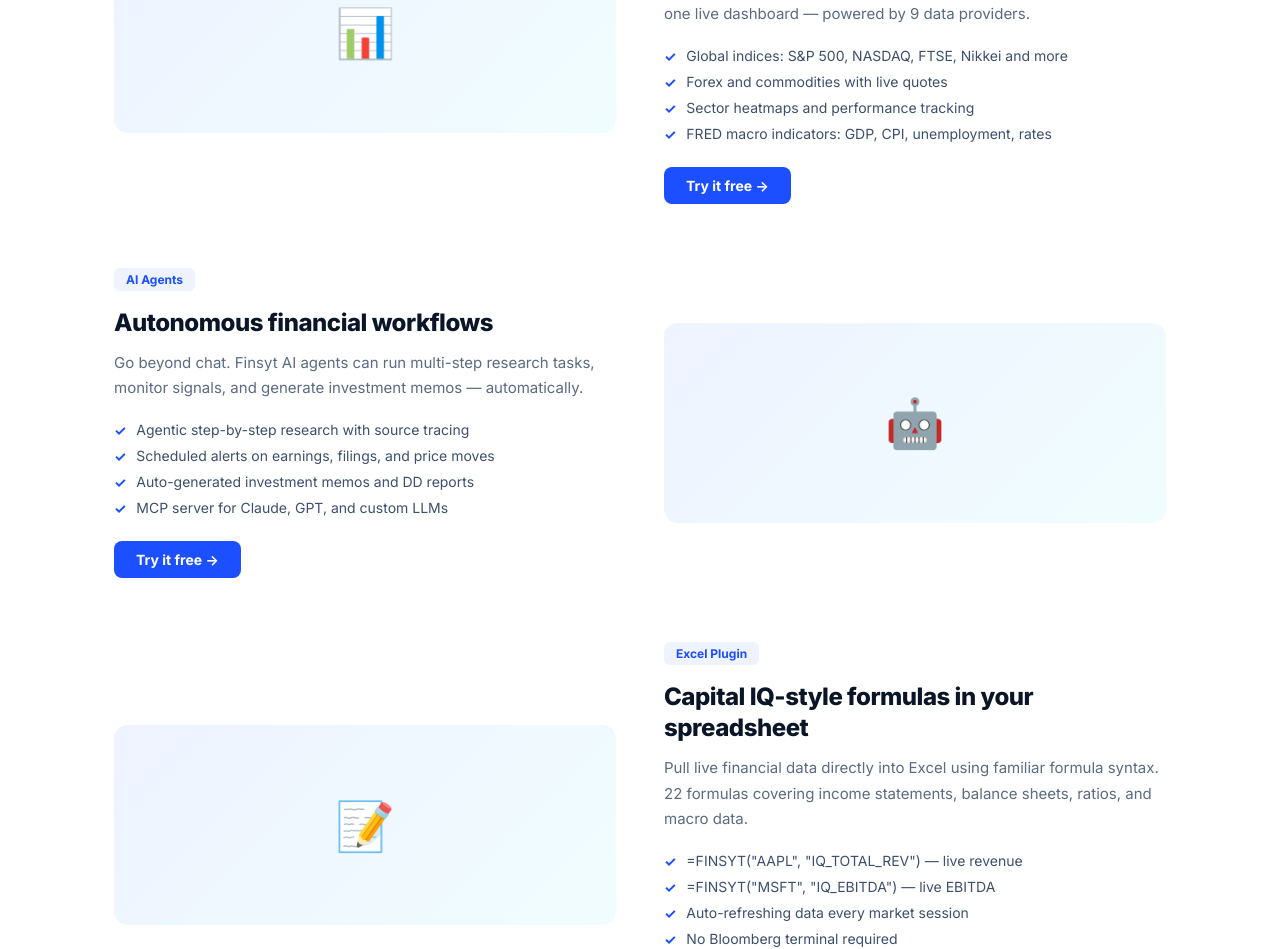
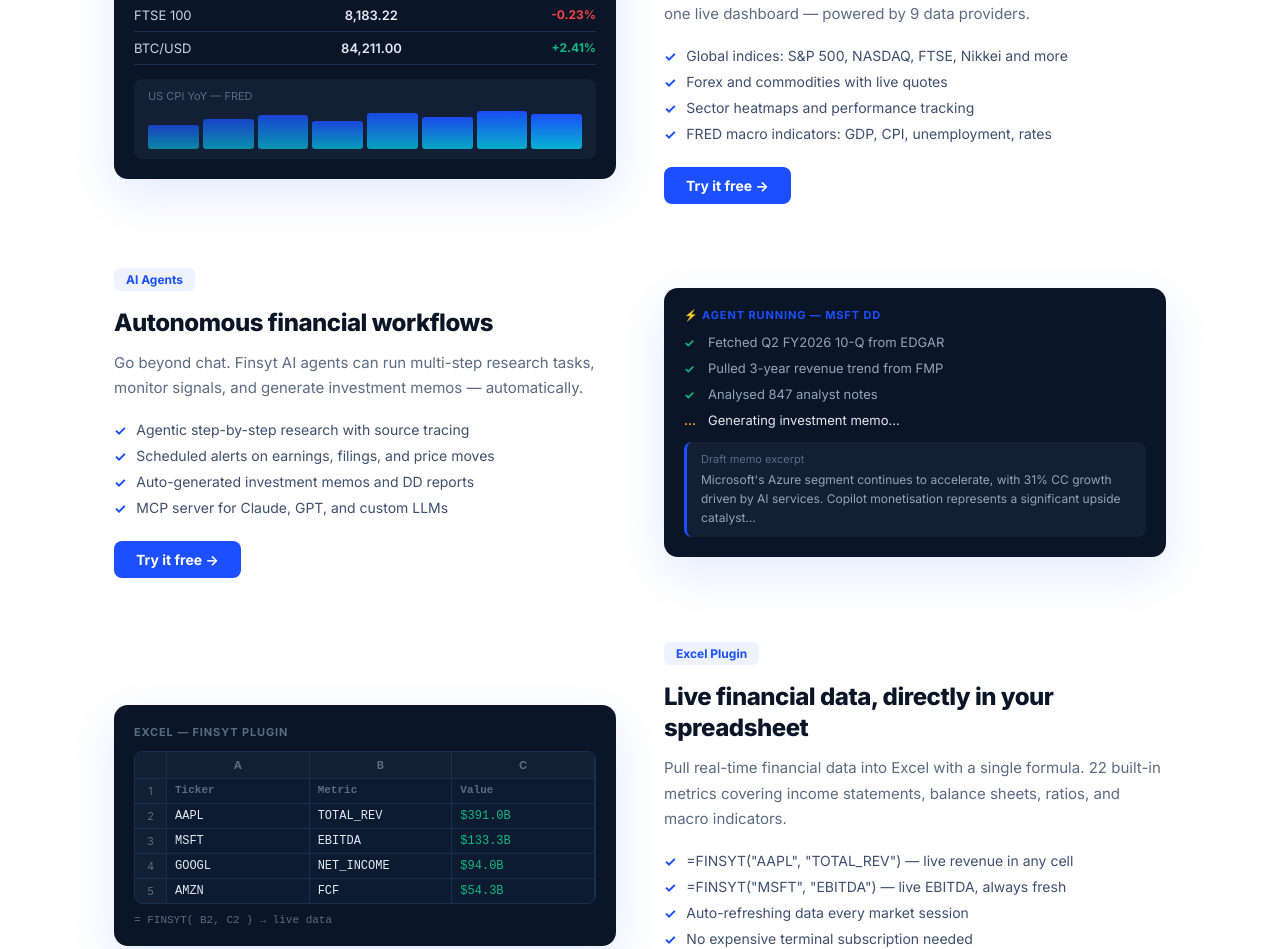
Before and after one commit to jaimedhenriques/finsyt, a Next.js app: page / in a window 1280 px wide. Shown: the part 2008-2957 px from the top of the page. Built offline with nearby package versions, Linux system fonts and the light colour scheme.

Commit message:
fix: remove all Capital IQ references, replace feature placeholders with rich UI mockups

```diff
--- a/app/api/ai-research/route.ts
+++ b/app/api/ai-research/route.ts
@@ -11,7 +11,7 @@
 
 const SYSTEM_PROMPT = `You are Finsyt Intelligence — an institutional-grade AI financial analyst built into the Finsyt platform.
 
-You have live access to: real-time market quotes (FMP), income statements + balance sheets + cash flows (FMP), earnings call transcripts (FMP), SEC filings (EDGAR), insider transactions (FMP/EODHD/Finnhub), analyst estimates & consensus (FMP), news & sentiment (EODHD/FMP/Finnhub), macro indicators (FRED), and the full Capital IQ mnemonic dictionary (16,537 data points).
+You have live access to: real-time market quotes (FMP), income statements + balance sheets + cash flows (FMP), earnings call transcripts (FMP), SEC filings (EDGAR), insider transactions (FMP/EODHD/Finnhub), analyst estimates & consensus (FMP), news & sentiment (EODHD/FMP/Finnhub), macro indicators (FRED), and the Finsyt formula dictionary (22 financial metrics across income statement, balance sheet, and macro data).
 
 Your responses must:
 1. Lead with the direct answer — no preamble
@@ -19,7 +19,7 @@
 3. Always cite the source inline: (FMP), (EDGAR 10-K), (transcript Q4'26), (FRED), (consensus)
 4. Structure as: KEY FACTS → ANALYSIS → RISK FACTORS → SYNTHESIS
 5. Be concise but data-rich — target analysts and sophisticated investors
-6. If asked about a formula or metric, reference the Capital IQ mnemonic (e.g. IQ_TOTAL_REV)
+6. If asked about a formula or metric, reference the Finsyt metric key (e.g. TOTAL_REV, EBITDA, FCF)
 7. Flag uncertainties — if data is stale or estimated, say so
 
 You have access to: FMP financials (IS/BS/CF/ratios), EODHD fundamentals, Finnhub real-time quotes, FRED macro data, FMP earnings transcripts, FMP/SEC filings, insider trade data, CIQ mnemonic dictionary.`
--- a/app/app/formulas/page.tsx
+++ b/app/app/formulas/page.tsx
@@ -143,7 +143,7 @@
           {/* Generated Formula */}
           <div>
             <div className="flex items-center justify-between mb-2">
-              <span className="text-white/50 text-xs">Capital IQ Excel Formula</span>
+              <span className="text-white/50 text-xs">Finsyt Excel Formula</span>
               <button onClick={copyFormula} className={`text-xs px-3 py-1 rounded-lg transition-all ${copied ? "bg-emerald-500/20 text-emerald-400" : "bg-blue-500/15 text-blue-300 hover:bg-blue-500/25"}`}>
                 {copied ? "✓ Copied" : "Copy"}
               </button>
@@ -281,7 +281,7 @@
 
   // Build Excel model from selected metrics
   const buildExcelModel = () => {
-    const header = `Capital IQ Formula Model — Generated by Finsyt\n` +
+    const header = `Finsyt Formula Model — Generated by Finsyt\n` +
       `Ticker in cell B1\n\n` +
       `Metric\tFormula (FY0)\tFormula (FY-1)\tFormula (FY-2)\n`
     const rows = buildMetrics.map(key => {
@@ -314,7 +314,7 @@
       <div className="px-6 py-4 border-b border-blue-500/10 flex items-center gap-4 flex-shrink-0">
         <div>
           <h1 className="text-white font-semibold text-base">Formula Engine</h1>
-          <p className="text-white/30 text-xs">16,537 Capital IQ mnemonics · Finsyt proprietary API · Excel formula builder</p>
+          <p className="text-white/30 text-xs">22 built-in metrics · Finsyt proprietary API · Excel formula builder</p>
         </div>
         <div className="ml-auto flex gap-2">
           <button onClick={() => setActiveTab("dictionary")} className={`px-3 py-1.5 rounded-lg text-xs font-medium transition-all ${activeTab === "dictionary" ? "bg-blue-500/20 text-blue-300" : "text-white/30 hover:text-white/60"}`}>
--- a/app/page.tsx
+++ b/app/page.tsx
@@ -56,13 +56,13 @@
   },
   {
     tag: 'Excel Plugin',
-    title: 'Capital IQ-style formulas in your spreadsheet',
-    desc: 'Pull live financial data directly into Excel using familiar formula syntax. 22 formulas covering income statements, balance sheets, ratios, and macro data.',
+    title: 'Live financial data, directly in your spreadsheet',
+    desc: 'Pull real-time financial data into Excel with a single formula. 22 built-in metrics covering income statements, balance sheets, ratios, and macro indicators.',
     bullets: [
-      '=FINSYT("AAPL", "IQ_TOTAL_REV") — live revenue',
-      '=FINSYT("MSFT", "IQ_EBITDA") — live EBITDA',
+      '=FINSYT("AAPL", "TOTAL_REV") — live revenue in any cell',
+      '=FINSYT("MSFT", "EBITDA") — live EBITDA, always fresh',
       'Auto-refreshing data every market session',
-      'No Bloomberg terminal required',
+      'No expensive terminal subscription needed',
     ],
   },
 ]
@@ -257,9 +257,75 @@
                       {f.demo.badges.map(b => <span key={b} style={{ padding: '3px 10px', background: '#1B4FFF22', color: '#60A5FA', borderRadius: 5, fontSize: 11, fontWeight: 600 }}>{b}</span>)}
                     </div>
                   </div>
+                ) : i === 1 ? (
+                  /* Market Monitor mockup */
+                  <div style={{ background: '#0A1628', borderRadius: 14, padding: 20, boxShadow: '0 16px 48px rgba(27,79,255,0.12)' }}>
+                    <div style={{ fontSize: 11, fontWeight: 700, color: '#5A6B82', letterSpacing: '0.08em', marginBottom: 12 }}>MARKETS — LIVE</div>
+                    {[
+                      { label: 'S&P 500',  val: '5,842.47', chg: '+0.87%', up: true  },
+                      { label: 'NASDAQ',   val: '18,294.10',chg: '+1.12%', up: true  },
+                      { label: 'FTSE 100', val: '8,183.22', chg: '-0.23%', up: false },
+                      { label: 'BTC/USD',  val: '84,211.00',chg: '+2.41%', up: true  },
+                    ].map(r => (
+                      <div key={r.label} style={{ display: 'flex', justifyContent: 'space-between', alignItems: 'center', padding: '8px 0', borderBottom: '1px solid #1B2E4A' }}>
+                        <span style={{ fontSize: 13, color: '#CBD5E1' }}>{r.label}</span>
+                        <span style={{ fontSize: 13, color: '#E2E8F0', fontWeight: 600 }}>{r.val}</span>
+                        <span style={{ fontSize: 12, fontWeight: 700, color: r.up ? '#10B981' : '#EF4444' }}>{r.chg}</span>
+                      </div>
+                    ))}
+                    <div style={{ marginTop: 14, background: '#131F35', borderRadius: 8, padding: '10px 14px' }}>
+                      <div style={{ fontSize: 11, color: '#5A6B82', marginBottom: 6 }}>US CPI YoY — FRED</div>
+                      <div style={{ display: 'flex', gap: 4, alignItems: 'flex-end', height: 40 }}>
+                        {[60, 75, 85, 70, 90, 80, 95, 88].map((h, i) => (
+                          <div key={i} style={{ flex: 1, height: `${h}%`, background: 'linear-gradient(180deg, #1B4FFF, #06B6D4)', borderRadius: 3, opacity: 0.7 + i * 0.04 }} />
+                        ))}
+                      </div>
+                    </div>
+                  </div>
+                ) : i === 2 ? (
+                  /* AI Agents mockup */
+                  <div style={{ background: '#0A1628', borderRadius: 14, padding: 20, boxShadow: '0 16px 48px rgba(27,79,255,0.12)' }}>
+                    <div style={{ fontSize: 11, fontWeight: 700, color: '#1B4FFF', letterSpacing: '0.08em', marginBottom: 12 }}>⚡ AGENT RUNNING — MSFT DD</div>
+                    {[
+                      { step: '✓', label: 'Fetched Q2 FY2026 10-Q from EDGAR',    done: true  },
+                      { step: '✓', label: 'Pulled 3-year revenue trend from FMP',  done: true  },
+                      { step: '✓', label: 'Analysed 847 analyst notes',            done: true  },
+                      { step: '…', label: 'Generating investment memo…',            done: false },
+                    ].map((s, i) => (
+                      <div key={i} style={{ display: 'flex', gap: 10, alignItems: 'flex-start', marginBottom: 10 }}>
+                        <span style={{ fontSize: 12, fontWeight: 700, color: s.done ? '#10B981' : '#F59E0B', minWidth: 14, marginTop: 1 }}>{s.step}</span>
+                        <span style={{ fontSize: 13, color: s.done ? '#94A3B8' : '#E2E8F0' }}>{s.label}</span>
+                      </div>
+                    ))}
+                    <div style={{ marginTop: 14, background: '#131F35', borderRadius: 8, padding: '10px 14px', borderLeft: '3px solid #1B4FFF' }}>
+                      <div style={{ fontSize: 11, color: '#5A6B82', marginBottom: 4 }}>Draft memo excerpt</div>
+                      <div style={{ fontSize: 12, color: '#94A3B8', lineHeight: 1.6 }}>Microsoft's Azure segment continues to accelerate, with 31% CC growth driven by AI services. Copilot monetisation represents a significant upside catalyst…</div>
+                    </div>
+                  </div>
                 ) : (
-                  <div style={{ background: 'linear-gradient(135deg, #EEF3FF 0%, #F0FDFF 100%)', borderRadius: 14, padding: 32, height: 200, display: 'flex', alignItems: 'center', justifyContent: 'center' }}>
-                    <div style={{ fontSize: 48 }}>{['📊', '🤖', '📝'][i - 1]}</div>
+                  /* Excel plugin mockup */
+                  <div style={{ background: '#0A1628', borderRadius: 14, padding: 20, boxShadow: '0 16px 48px rgba(27,79,255,0.12)' }}>
+                    <div style={{ fontSize: 11, fontWeight: 700, color: '#5A6B82', letterSpacing: '0.08em', marginBottom: 12 }}>EXCEL — FINSYT PLUGIN</div>
+                    <div style={{ background: '#0D1B32', borderRadius: 8, overflow: 'hidden', border: '1px solid #1B2E4A' }}>
+                      <div style={{ display: 'grid', gridTemplateColumns: '32px 1fr 1fr 1fr', background: '#131F35', fontSize: 11, color: '#5A6B82', fontWeight: 700 }}>
+                        {['', 'A', 'B', 'C'].map((h, i) => <div key={i} style={{ padding: '6px 8px', borderRight: '1px solid #1B2E4A', textAlign: 'center' }}>{h}</div>)}
+                      </div>
+                      {[
+                        ['1', 'Ticker',  'Metric',       'Value'],
+                        ['2', 'AAPL',    'TOTAL_REV',    '$391.0B'],
+                        ['3', 'MSFT',    'EBITDA',       '$133.3B'],
+                        ['4', 'GOOGL',   'NET_INCOME',   '$94.0B'],
+                        ['5', 'AMZN',    'FCF',          '$54.3B'],
+                      ].map((row, ri) => (
+                        <div key={ri} style={{ display: 'grid', gridTemplateColumns: '32px 1fr 1fr 1fr', borderTop: '1px solid #1B2E4A' }}>
+                          <div style={{ padding: '5px 8px', background: '#131F35', fontSize: 11, color: '#5A6B82', textAlign: 'center', borderRight: '1px solid #1B2E4A' }}>{row[0]}</div>
+                          {row.slice(1).map((cell, ci) => (
+                            <div key={ci} style={{ padding: '5px 8px', fontSize: ri === 0 ? 11 : 12, color: ri === 0 ? '#5A6B82' : ci === 2 ? '#10B981' : '#E2E8F0', fontWeight: ri === 0 ? 700 : 400, borderRight: '1px solid #1B2E4A', fontFamily: 'monospace' }}>{cell}</div>
+                          ))}
+                        </div>
+                      ))}
+                    </div>
+                    <div style={{ marginTop: 10, fontSize: 11, color: '#5A6B82', fontFamily: 'monospace' }}>= FINSYT( B2, C2 ) → live data</div>
                   </div>
                 )}
               </div>
```
